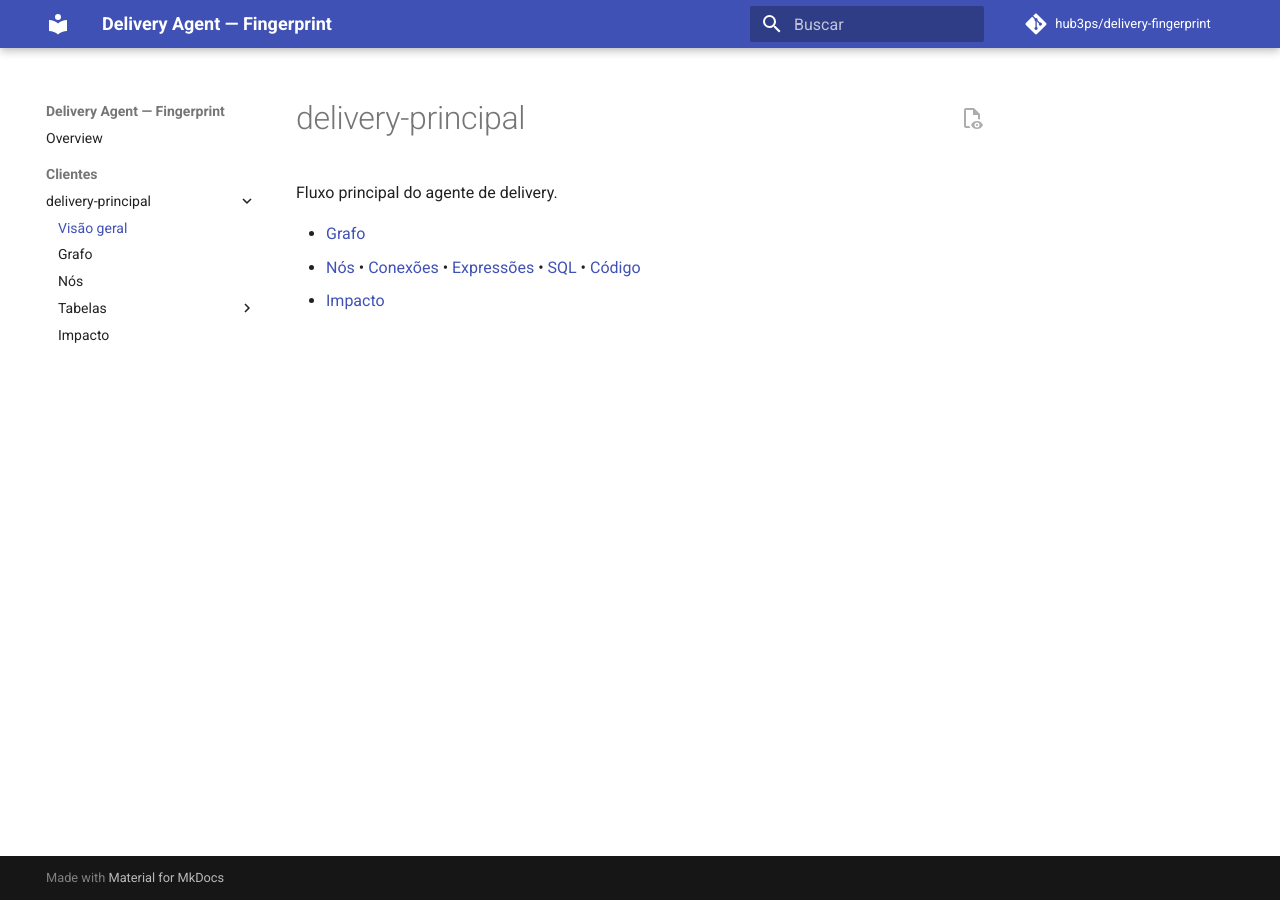
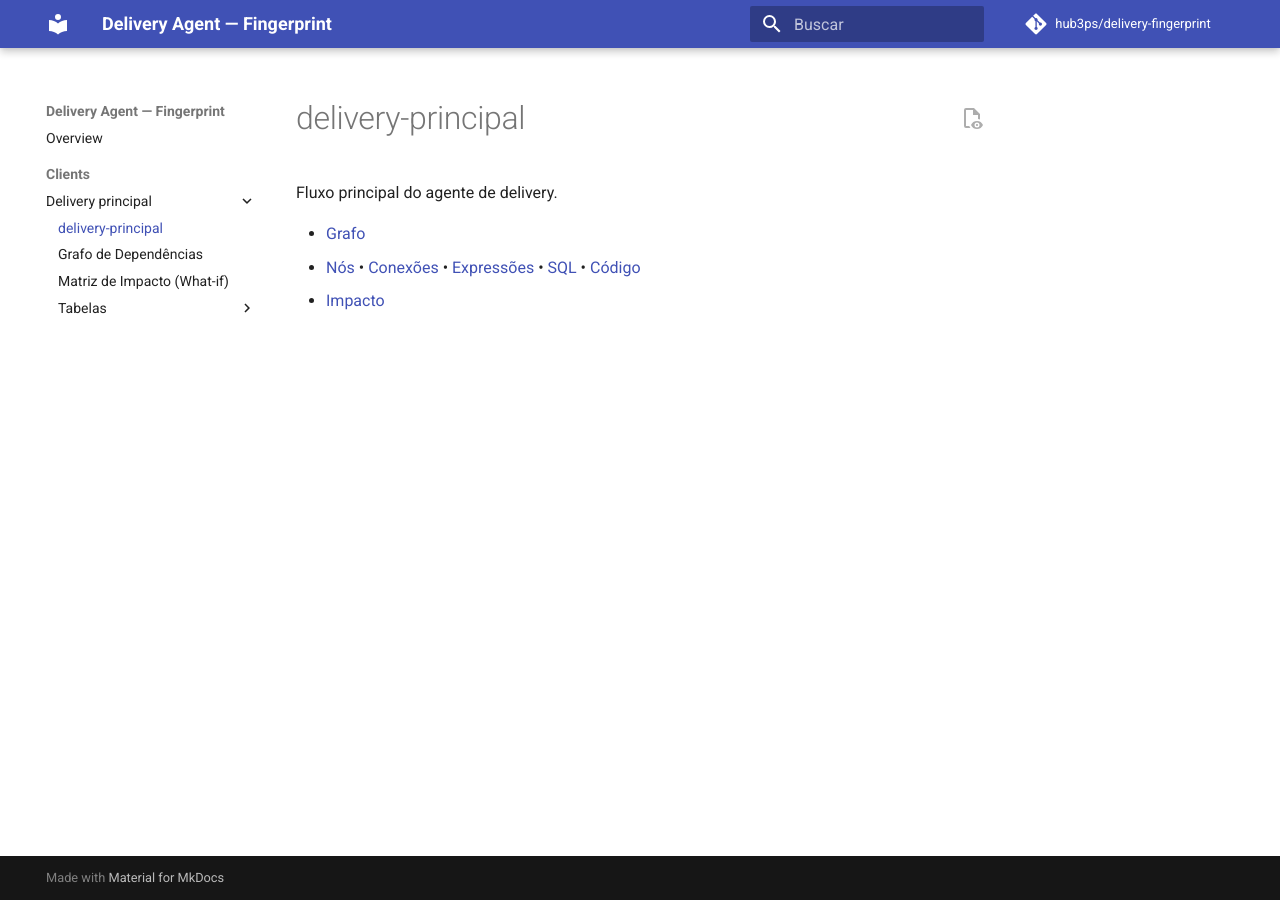
Before and after one commit to hub3ps/delivery-fingerprint, an MkDocs documentation site: the page built from docs/clients/delivery-principal/index.md, in a window 1280 px wide. Built offline with MkDocs 1.6.1 and Material for MkDocs 9.7.7, drawn with Linux system fonts in a browser that asks for light colours; comment, search, counter and statistics services are not loaded; some of the changed lines change nothing that is shown.

Commit message:
Update mkdocs.yml

```diff
--- a/mkdocs.yml
+++ b/mkdocs.yml
@@ -19,6 +19,7 @@
 plugins:
   - search
   - mermaid2
+  - awesome-pages
   - git-revision-date-localized:
       fallback_to_build_date: true
       enable_creation_date: false
@@ -44,17 +45,3 @@
 
 extra_css:
   - assets/impact.css
-
-nav:
-  - Overview: index.md
-  - Clientes:
-      - delivery-principal:
-          - Visão geral: clients/delivery-principal/index.md
-          - Grafo: clients/delivery-principal/grafo.md
-          - Nós: clients/delivery-principal/nodes/index.md
-          - Tabelas:
-              - Conexões: clients/delivery-principal/tabelas/edges.md
-              - Expressões: clients/delivery-principal/tabelas/expressions.md
-              - SQL: clients/delivery-principal/tabelas/sql.md
-              - Código: clients/delivery-principal/tabelas/code.md
-          - Impacto: clients/delivery-principal/impacto.md
```
